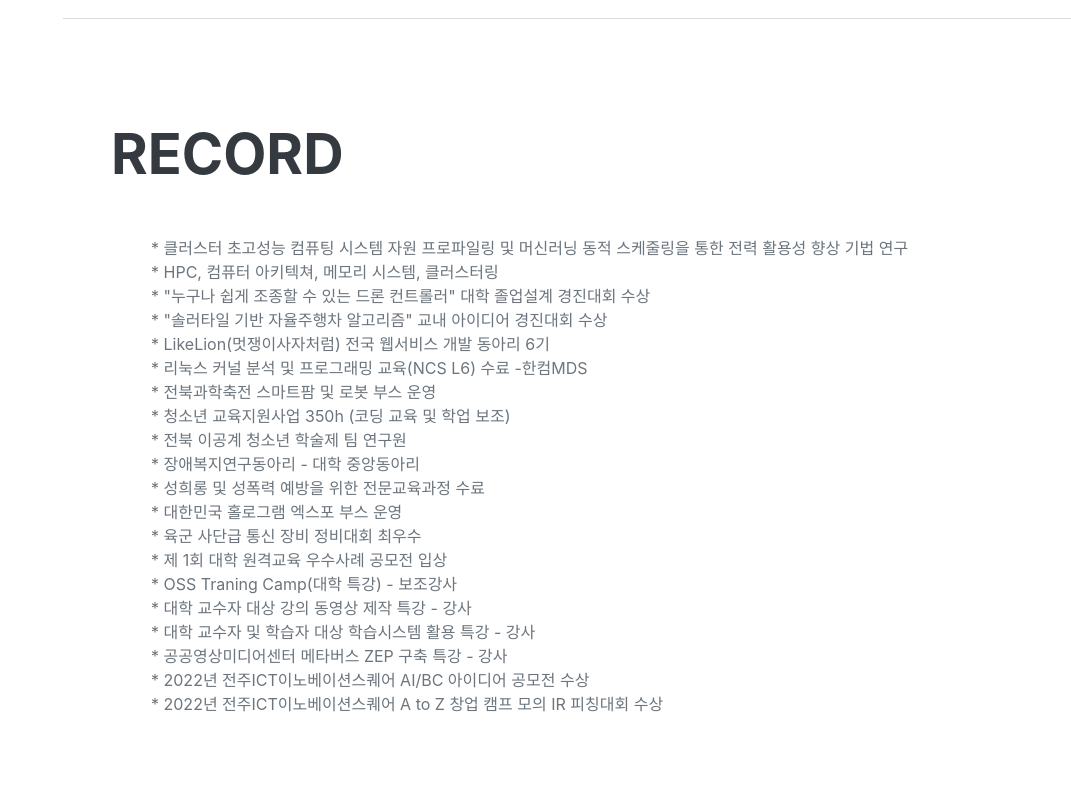
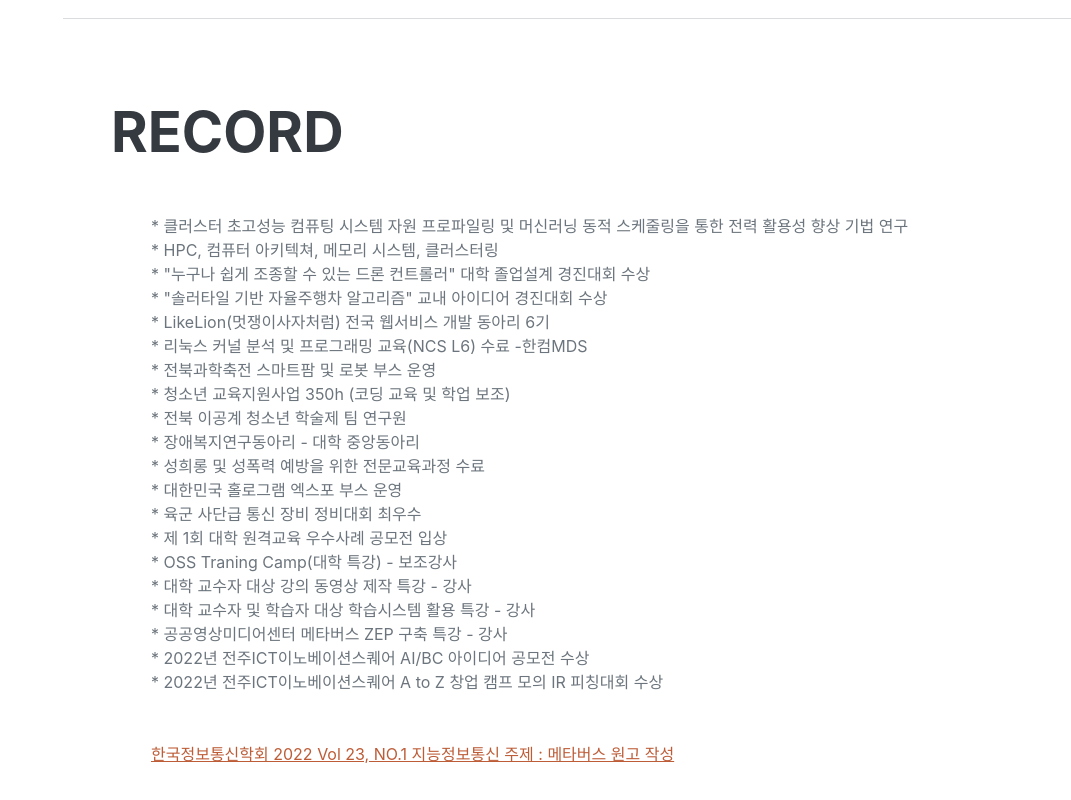
Before and after one commit to wjdgoska12/wjdgoska12.github.io, a plain HTML site: page index.html in a window 1280 px wide. Shown: the part 4574-5374 px from the top of the page, without its empty margins (209-1280 px from the left). Drawn offline with nearby package versions, Linux system fonts and the light colour scheme; a web font is replaced by a local one.

Commit message:
Update index.html

```diff
--- a/index.html
+++ b/index.html
@@ -167,6 +167,7 @@
                         <li>* 공공영상미디어센터 메타버스 ZEP 구축 특강 - 강사</li>
                         <li>* 2022년 전주ICT이노베이션스퀘어 AI/BC 아이디어 공모전 수상</li>
                         <li>* 2022년 전주ICT이노베이션스퀘어 A to Z 창업 캠프 모의 IR 피칭대회 수상</li>
+                        <li><a href="https://waf-e.dubudisk.com/kiice.dubuplus.com/anonymous/O18Bzbw/DubuDisk/public/%EC%A7%80%EB%8A%A5%EC%A0%95%EB%B3%B4%ED%86%B5%EC%8B%A0_23%EA%B6%8C1%ED%98%B8_%ED%86%B5%ED%95%A9%EB%B3%B8.pdf" target='_blank'><br><br>한국정보통신학회 2022 Vol 23, NO.1 지능정보통신 주제 : 메타버스 원고 작성</a></li>
                         <li></li>
                     </ul>
                 </div>
```
